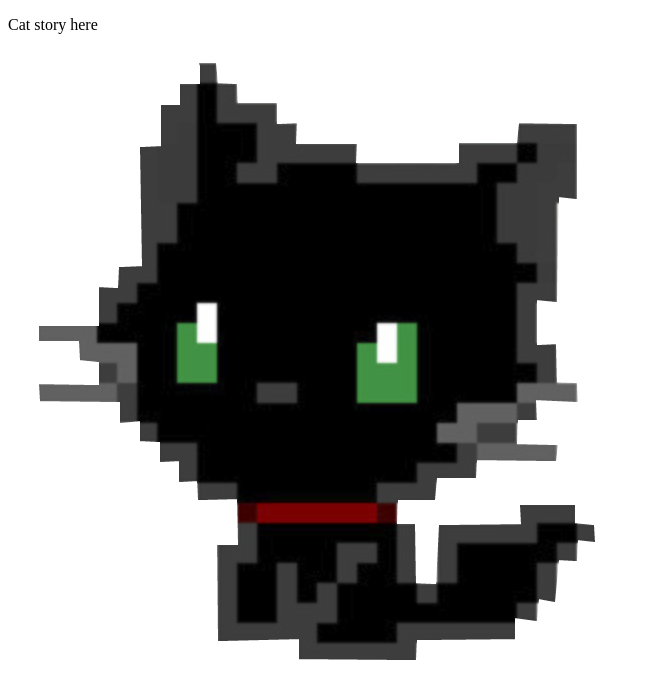
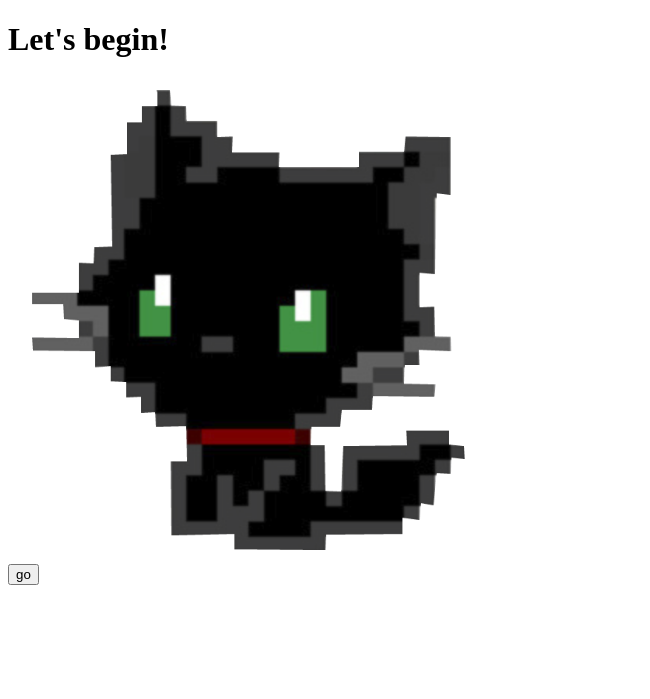
Before and after one commit to Onariaginosa/Time_Management_App, a Python web app: template templates/cat.html in a window 1280 px wide. Shown: the top 699 px of the page, without its empty margins (0-650 px from the left). Run offline with Jinja, Linux system fonts and the light colour scheme; the template is opened without the code that fills it, so the values that code supplies are empty.

Commit message:
finally starting story

```diff
--- a/templates/cat.html
+++ b/templates/cat.html
@@ -2,12 +2,20 @@
 <html lang="en" dir="ltr">
   <head>
     <meta charset="utf-8">
-    <title></title>
+    <link rel="stylesheet" href= "/styles/cat.css">
+    <script src="welcome.js"></script>
+    <title>Main Page</title>
   </head>
   <body>
-    <p> Cat story here </p>
-    <a href="dog">
-      <img id="dogpic" src="/media/cat.png">
-    </a>
+    <link href="https://fonts.googleapis.com/css?family=Satisfy" rel="stylesheet">
+    <h1> Let's begin!</h1>
+    <div id = "image">
+      <img src="/media/cat.png" width="480" height="480" frameBorder="0" class="giphy-embed" allowFullScreen></img>
+   </div>
+    <div id="button">
+      <form method="get" action = "/cat_1.html">
+         <input id="submit_button" value = "go" type="submit"><span></span>
+      </form>
+    </div>
   </body>
 </html>
```
